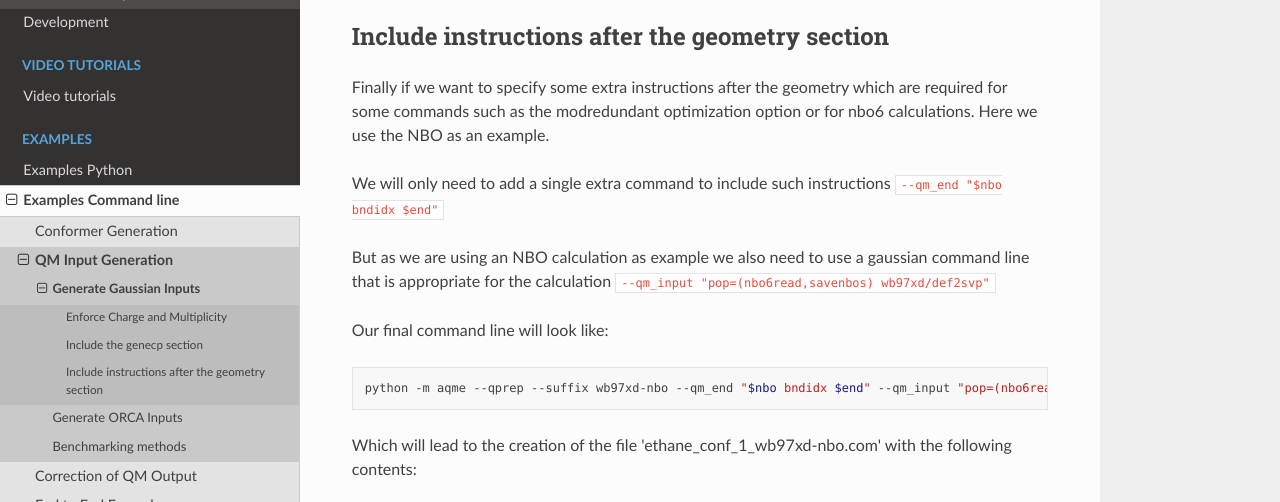
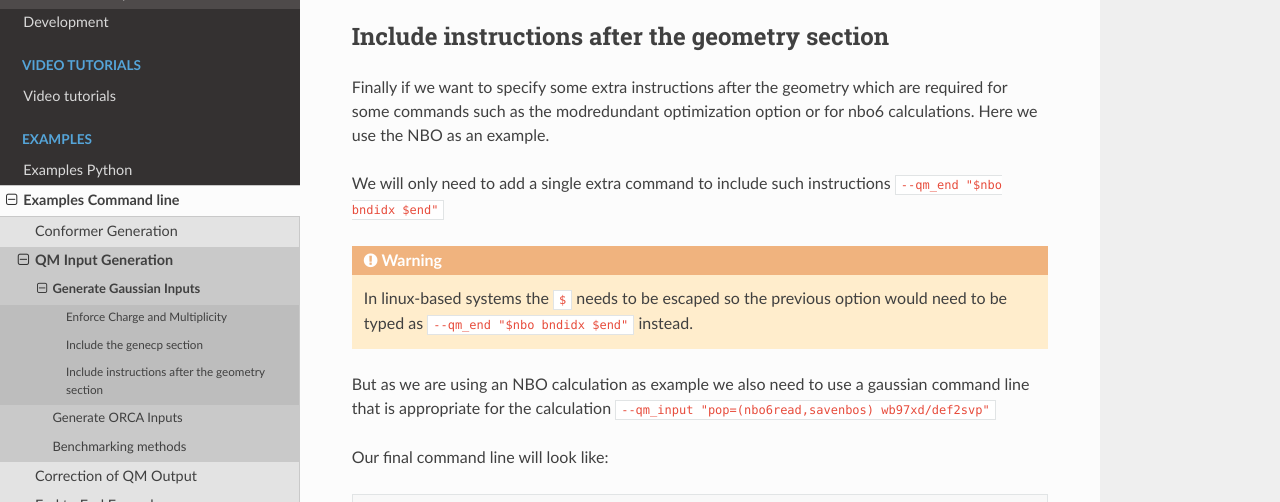
Before and after one commit to jvalegre/aqme, a Sphinx documentation site: the page built from docs/Examples/examples_commandline/QM_input_generation/gaussian.rst, in a window 1280 px wide and 900 px high, scrolled down 2788 px, cut to the strip 7-509 px from the top of the window. Built offline with Sphinx 7.4.7 and the Read the Docs theme 2.0.0, drawn with Linux system fonts in a browser that asks for light colours.

Commit message:
Doc: added warning notice to the NBO example

```diff
--- a/docs/Examples/examples_commandline/QM_input_generation/gaussian.rst
+++ b/docs/Examples/examples_commandline/QM_input_generation/gaussian.rst
@@ -122,6 +122,12 @@ for nbo6 calculations. Here we use the NBO as an example.
 We will only need to add a single extra command to include such instructions
 :code:`--qm_end "$nbo bndidx $end"`
 
+.. warning::
+
+   In linux-based systems the :code:`$` needs to be escaped so the previous
+   option would need to be typed as :code:`--qm_end "\$nbo bndidx \$end"`
+   instead.
+
 But as we are using an NBO calculation as example we also need to use a gaussian
 command line that is appropriate for the calculation
 :code:`--qm_input "pop=(nbo6read,savenbos) wb97xd/def2svp"`
```
